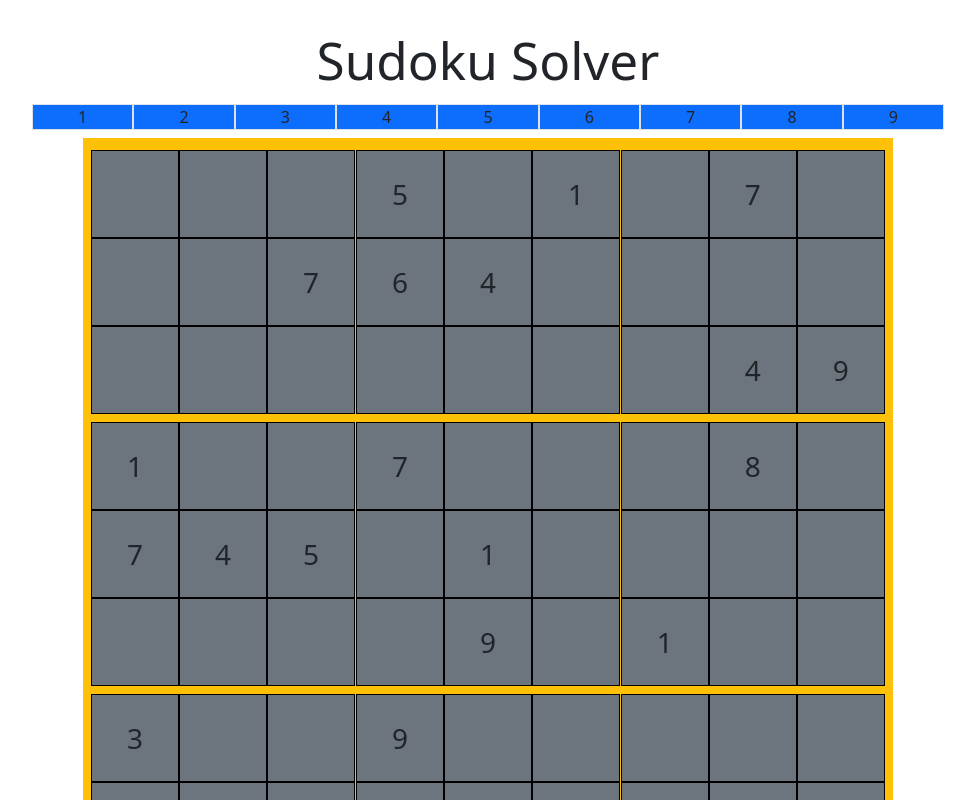
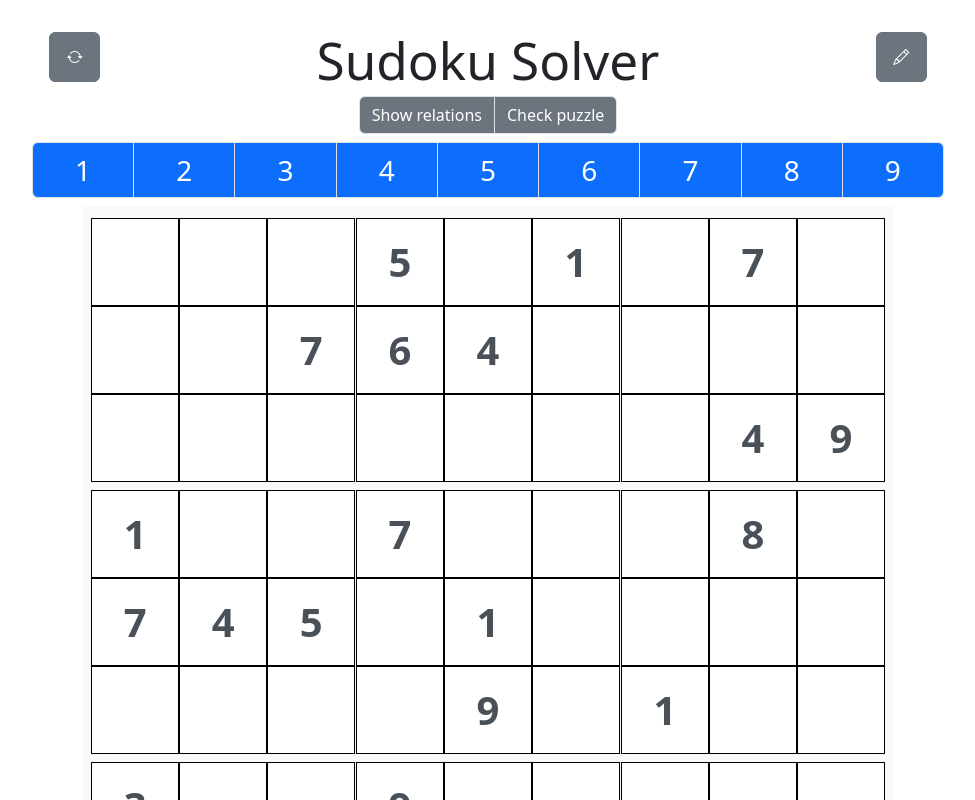
Before and after one commit to RobotMonkeyLLC/sudoku_solver, a React (Vite) app in the folder sudoku-solver/: page / in a window 1280 px wide. Shown: the top 800 px of the page, without its empty margins (152-1127 px from the left). Built offline with nearby package versions, Linux system fonts and the light colour scheme.

Commit message:
added selection indicators

```diff
--- a/sudoku-solver/index.html
+++ b/sudoku-solver/index.html
@@ -5,6 +5,7 @@
     <link rel="icon" type="image/svg+xml" href="/vite.svg" />
     <meta name="viewport" content="width=device-width, initial-scale=1.0" />
     <title>Vite + React</title>
+    <link rel="stylesheet" href="https://cdn.jsdelivr.net/npm/bootstrap-icons@1.11.3/font/bootstrap-icons.min.css">
     <link href="https://cdn.jsdelivr.net/npm/bootstrap@5.3.3/dist/css/bootstrap.min.css" rel="stylesheet" integrity="sha384-QWTKZyjpPEjISv5WaRU9OFeRpok6YctnYmDr5pNlyT2bRjXh0JMhjY6hW+ALEwIH" crossorigin="anonymous">
   </head>
   <body>
--- a/sudoku-solver/src/App.css
+++ b/sudoku-solver/src/App.css
@@ -46,6 +46,10 @@
   width: 3.15rem;
 }
 
+.btn-h {
+  height: 3.15rem;
+  width: 3.15rem;
+}
 @media screen and (min-width: 768px) {
   .cell {
     height: 5.5rem;
--- a/sudoku-solver/src/App.jsx
+++ b/sudoku-solver/src/App.jsx
@@ -6,12 +6,12 @@ import SudokuContext from './SudokuContext.jsx'
 import './App.css'
 
 function App() {
-  const { selected, board, boardActions } = useContext(SudokuContext)
+  const { puzzle ,selected, setSelected, board, boardActions } = useContext(SudokuContext)
 
   return (
     <div className='d-flex flex-wrap justify-content-center'>
-      <Header></Header>
-      <Tiles boardActions={boardActions} selected={selected}></Tiles>
+      <Header boardActions={boardActions} puzzle={puzzle}></Header>
+      <Tiles boardActions={boardActions} selected={selected} setSelected={setSelected}></Tiles>
       <Board board={board}></Board>
     </div>
   )
--- a/sudoku-solver/src/SudokuContext.jsx
+++ b/sudoku-solver/src/SudokuContext.jsx
@@ -6,6 +6,8 @@ const SudokuContext = createContext(null);
 const TaskReducer = (state, action) => {
     let newState, g, i, j, value;
     switch(action.type) {
+        case 'RESET_BOARD':
+            return getPuzzle();
         case 'SET_BOARD':
             return action.payload;
         case 'UPDATE_BOARD':
@@ -16,21 +18,22 @@ const TaskReducer = (state, action) => {
     }
 }
 
-const choosePuzzle = getPuzzle();
+const choosePuzzle = getPuzzle().slice();
 
 export function SudokuProvider({children}) {
-    const [board, boardActions] = useReducer(TaskReducer, choosePuzzle);
+    const [board, boardActions] = useReducer(TaskReducer, getPuzzle());
     const [selected, setSelected] = useState(null);
-    const [puzzle, setPuzzle] = useState(board);
+    const [puzzle, setPuzzle] = useState(getPuzzle());
 
     useEffect(() => {
-        boardActions({type: 'SET_BOARD', payload: puzzle});
+        boardActions({type: 'SET_BOARD', payload: choosePuzzle});
     }, []);
 
     return (
         <SudokuContext.Provider value={{puzzle, setPuzzle ,selected, setSelected, board, boardActions}}>
             {children}
-        </SudokuContext.Provider>    )
+        </SudokuContext.Provider>
+        )
 }
 
 export default SudokuContext;
--- a/sudoku-solver/src/components/Board.jsx
+++ b/sudoku-solver/src/components/Board.jsx
@@ -3,7 +3,7 @@ import CellGroup from "../components/CellGroup.jsx";
 export default function Board({board}) {
     return (
 
-        <div id='board' className="bg-warning p-md-1 p-lg-2 row d-flex flex-wrap justify-content-center col-md-12 col-lg-8">
+        <div id='board' className="bg-light p-md-1 p-lg-2 row d-flex flex-wrap justify-content-center col-md-12 col-lg-8">
             {
                 board.map((group, g) => (
                     <div key={g} className="col-4 d-flex flex-wrap justify-content-center px-0 my-1">
--- a/sudoku-solver/src/components/Cell.jsx
+++ b/sudoku-solver/src/components/Cell.jsx
@@ -3,18 +3,23 @@ import SudokuContext from '../SudokuContext.jsx';
 import { toggleClass } from "./functions.jsx";
 
 export default function Cell({value, coor}) {
-    const {puzzle, selected, setSelected} = useContext(SudokuContext);
+    const { puzzle, selected, setSelected } = useContext(SudokuContext);
+    const {g, i, j} = coor;
 
     const handleClick = (target) => {
-        const {g, i, j} = coor;
+
         if (puzzle[g][i][j] !== 0) return;
-        toggleClass(target);
+        /* toggleClass('cell','bg-dark-subtle','bg-white');
+        target.classList.replace('bg-white', 'bg-dark-subtle'); */
         setSelected({...coor});
-
     }
+    const baseClass = 'cell d-flex justify-content-center border border-black align-items-center ';
+    const valueClass = (puzzle[coor.g][coor.i][coor.j] === 0 ? 'cursor-pointer fs-2' : 'fs-1 text-dark-emphasis fw-bold');
+    const isSelected = selected && selected.g === g && selected.i === i && selected.j === j;
+    const selectedClass = isSelected ? 'bg-dark-subtle':'bg-white'
 
     return (
-        <div className="cell bg-secondary justify-content-center border border-black fs-3 align-content-center"
+        <div className={baseClass+ valueClass + ' ' + selectedClass}
         onClick={(e) => handleClick(e.target)}>
             {value === 0 ? '' : value}
         </div>
--- /dev/null
+++ b/sudoku-solver/src/components/Guides.jsx
@@ -0,0 +1,10 @@
+export default function Guides() {
+    return (
+        <div className="btn-group " role="group" aria-label="Basic example">
+            <button className="btn btn-secondary border">
+                Show relations</button>
+            <button className="btn btn-secondary border">
+                Check puzzle</button>
+        </div>
+    )
+}
--- a/sudoku-solver/src/components/Header.jsx
+++ b/sudoku-solver/src/components/Header.jsx
@@ -1,7 +1,19 @@
-export default function Header() {
+import React from 'react';
+import Guides from './Guides.jsx';
+
+export default function Header({ boardActions, puzzle }) {
     return (
         <header className="col-12">
-        <h1>Sudoku Solver</h1>
+            <div className="row justify-content-evenly">
+                <button className="btn btn-h btn-secondary bi bi-arrow-repeat"
+                onClick={()=> boardActions({type:'RESET_BOARD'})}></button>
+                <div className="col-4">
+                    <h1 className='col-12'>Sudoku Solver</h1>
+                    <Guides></Guides>
+                </div>
+
+                <button className="btn btn-h btn-secondary bi bi-pencil"></button>
+            </div>
         </header>
     )
 }
--- a/sudoku-solver/src/components/Tiles.jsx
+++ b/sudoku-solver/src/components/Tiles.jsx
@@ -1,16 +1,19 @@
-export default function Tiles({boardActions, selected}) {
+export default function Tiles({ boardActions, selected, setSelected }) {
     const handleClick = (num) => {
+        if (selected === null) return;
         boardActions({type: 'UPDATE_BOARD', payload: {g:selected.g, i: selected.i, j: selected.j, value: num}});
+        setSelected(null);
     }
+
     return (
-        <div className="tiles col-12 row justify-content-center py-2">
+        <div className="col-9 btn-group tiles row justify-content-center py-2" role='group'>
             {
                 [...Array(9)].map((_, i) => (
 
-                        <div key={i} className="tile col-1 bg-primary border"
+                        <button key={i} className="col-1 btn btn-primary border fs-3"
                             onClick={() => handleClick(i+1)}>
                             {i + 1}
-                        </div>
+                        </button>
 
                 ))
             }
--- a/sudoku-solver/src/components/functions.jsx
+++ b/sudoku-solver/src/components/functions.jsx
@@ -2,7 +2,9 @@ const getPuzzle = () => {
     /* const response = await fetch('');
     const data = await response.json();
     return data.newboard.grids; */
-    return([[[0,0,0],[0,0,7],[0,0,0]],
+    const newboard = {
+        "grids": [
+            [[0,0,0],[0,0,7],[0,0,0]],
             [[5,0,1],[6,4,0],[0,0,0]],
             [[0,7,0],[0,0,0],[0,4,9]],
             [[1,0,0],[7,4,5],[0,0,0]],
@@ -10,16 +12,15 @@ const getPuzzle = () => {
             [[0,8,0],[0,0,0],[1,0,0]],
             [[3,0,0],[4,2,0],[5,0,1]],
             [[9,0,0],[0,8,5],[0,7,4]],
-            [[0,0,0],[0,0,0],[0,0,8]]]);
+            [[0,0,0],[0,0,0],[0,0,8]]
+        ]
+    };
+    return(newboard.grids);
 }
 
-const toggleClass = (target, cls = 'cell', add = 'bg-primary', sub = 'bg-secondary') => {
+const toggleClass = (cls, remove, add) => {
     [...document.getElementsByClassName(cls)].map((cell) => {
-        cell.classList.remove(add);
-        cell.classList.add(sub);
+        cell.classList.replace(remove, add);
     });
-    target.classList.toggle(sub);
-    target.classList.toggle(add);
-    console.log(target);
 }
 export { getPuzzle, toggleClass }
```
